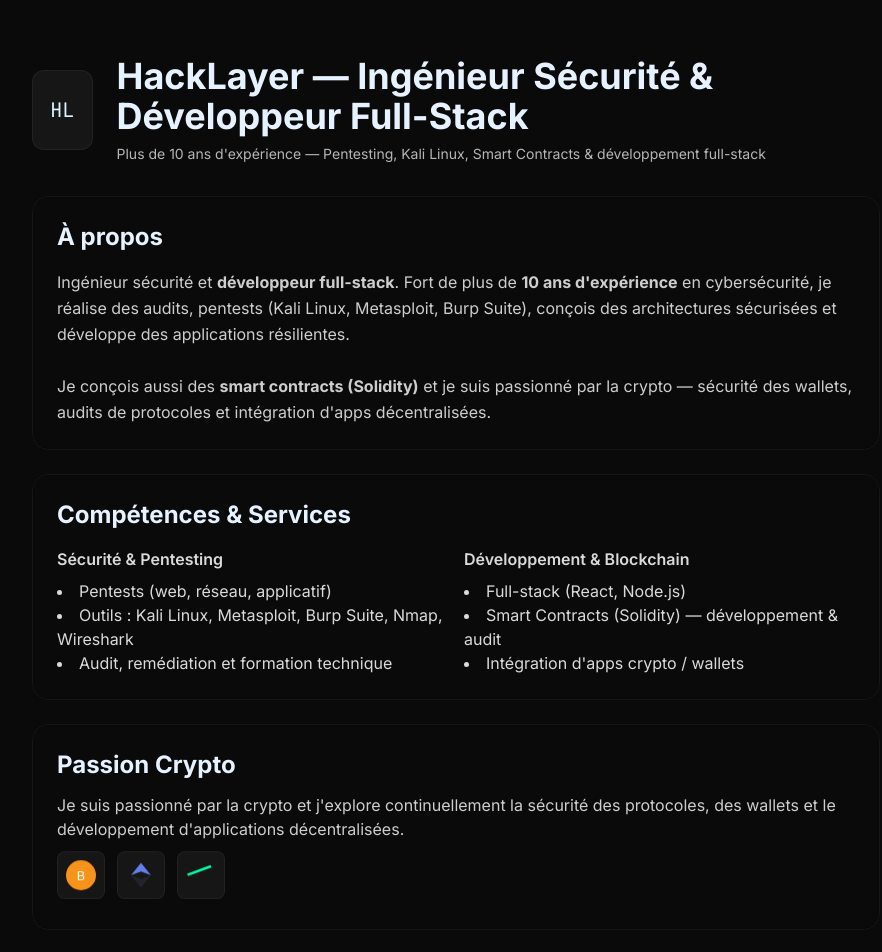
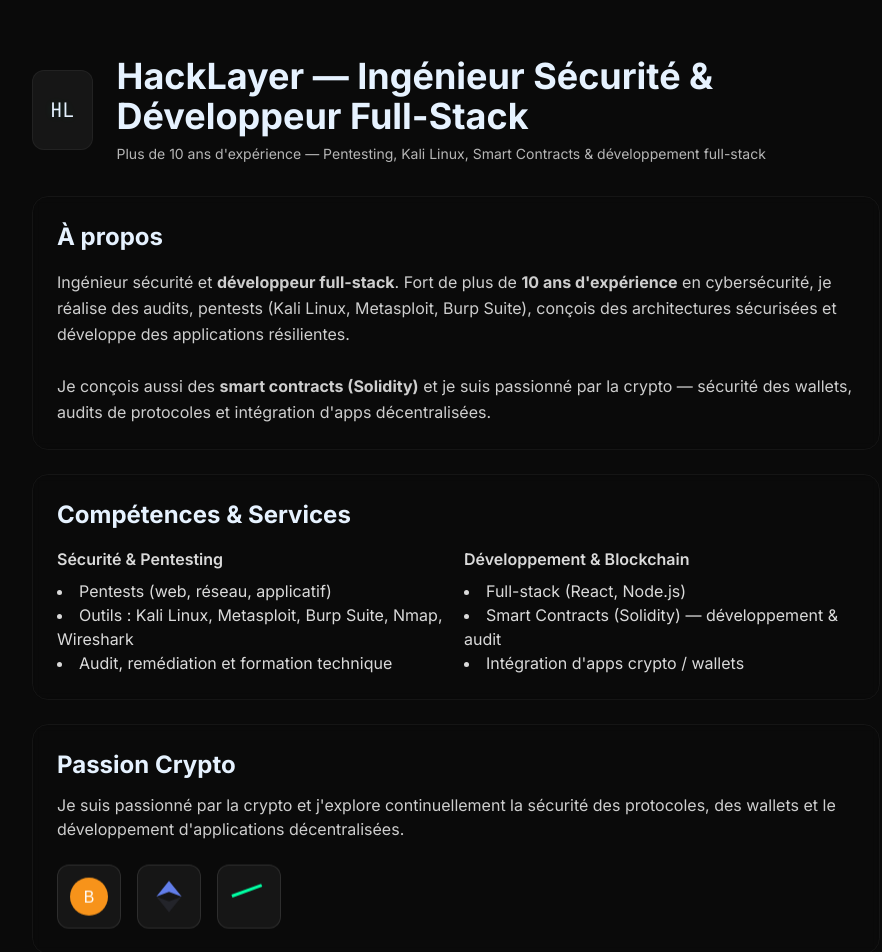
Before and after one commit to cdevl3749/hacklayer-portfolio, a React (Vite) app: page / in a window 1280 px wide. Shown: the top 952 px of the page, without its empty margins (184-1066 px from the left). Built offline with nearby package versions, Linux system fonts and the light colour scheme; the HTML template or start-up script is replaced by a standard one.

Commit message:
Fix: crypto icons visible and animated on all devices

```diff
--- a/src/App.jsx
+++ b/src/App.jsx
@@ -3,8 +3,9 @@
 
 const CryptoIcon = ({ name, svg }) => (
   <div
-    className="w-12 h-12 flex items-center justify-center p-2 bg-white/5 rounded-lg backdrop-blur-sm border border-white/5"
-    style={{ animation: 'floaty 4s ease-in-out infinite' }}
+    className="w-16 h-16 flex items-center justify-center p-3
+               bg-white/5 rounded-xl border border-white/10
+               backdrop-blur-sm animate-float"
     title={name}
     dangerouslySetInnerHTML={{ __html: svg }}
   />
@@ -133,11 +134,11 @@
 >
   <h2 className="text-2xl font-bold">Passion Crypto</h2>
   <p className="mt-3 text-white/80">
-            Je suis passionné par la crypto et j'explore continuellement la
-            sécurité des protocoles, des wallets et le développement
-            d'applications décentralisées.
+    Je suis passionné par la crypto et j'explore continuellement la sécurité
+    des protocoles, des wallets et le développement d'applications décentralisées.
   </p>
-          <div className="mt-4 flex gap-3">
+
+  <div className="mt-6 flex flex-wrap justify-center sm:justify-start gap-4">
     <CryptoIcon name="Bitcoin" svg={bitcoin} />
     <CryptoIcon name="Ethereum" svg={ethereum} />
     <CryptoIcon name="Solana" svg={solana} />
--- a/src/index.css
+++ b/src/index.css
@@ -42,3 +42,16 @@
   50% { transform: translateY(-6px); }
   100% { transform: translateY(0px); }
 }
+
+@keyframes floaty {
+  0%, 100% {
+    transform: translateY(0);
+  }
+  50% {
+    transform: translateY(-6px);
+  }
+}
+
+.animate-float {
+  animation: floaty 3s ease-in-out infinite;
+}
```
Lines whose indentation alone changed are shown as unchanged.
